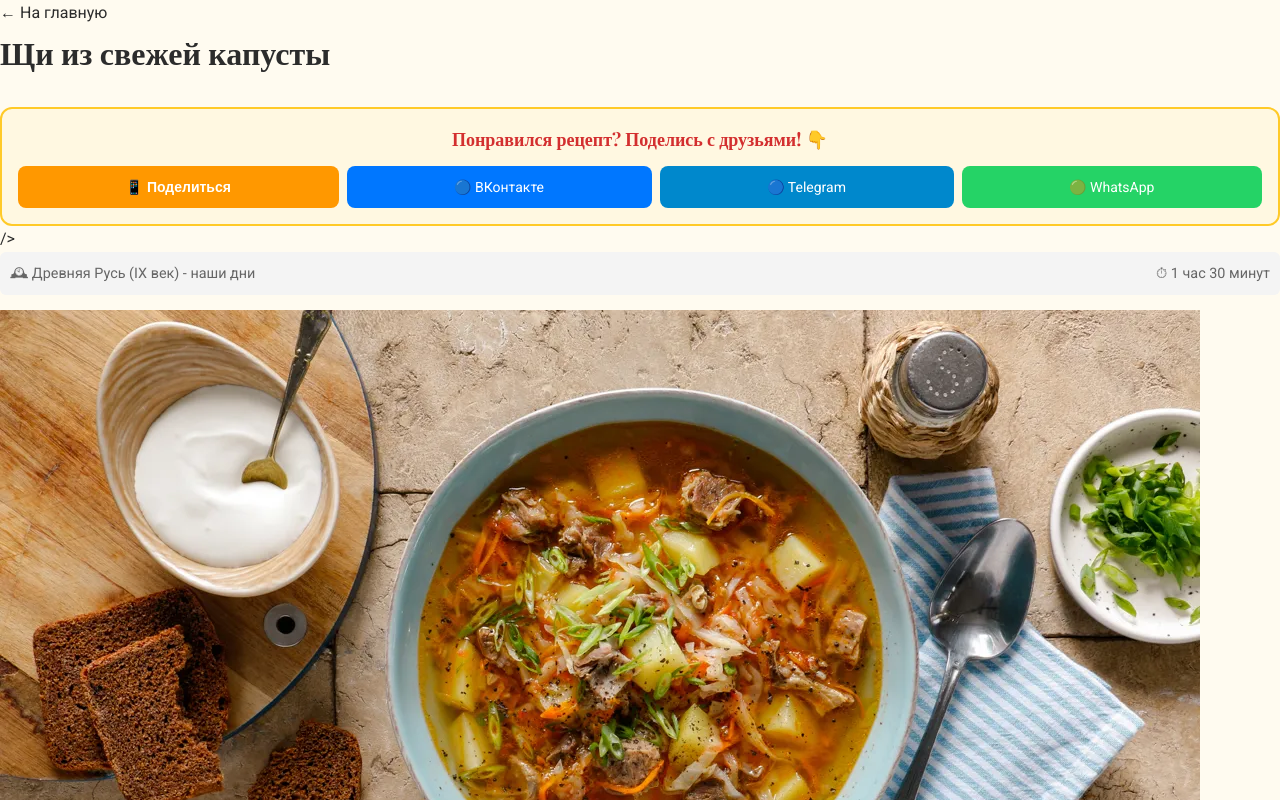
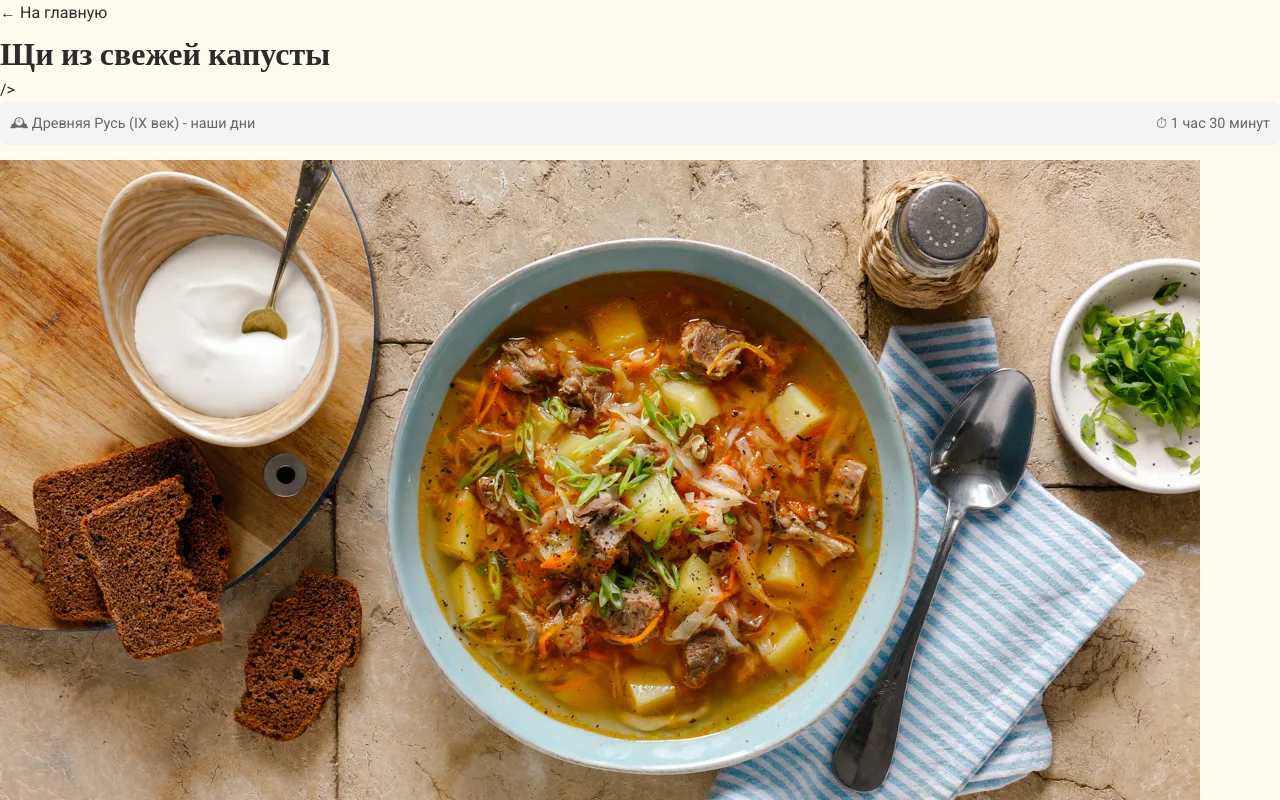
Before and after one commit to svideoproekt-ship-it/russka-kuhnya-9551, a React (Vite) app: page /recipe/1 in a window 1280 px wide. Shown: the top 800 px of the page. Built offline with nearby package versions, Linux system fonts and the light colour scheme; a web font is replaced by a local one.

Commit message:
Fix syntax error in RecipePage

```diff
--- a/src/pages/RecipePage.jsx
+++ b/src/pages/RecipePage.jsx
@@ -42,7 +42,7 @@ const RecipePage = () => {
       <div className="recipe-container">
         <h1>{recipe.title || recipe.name}</h1>
 
-        <ShareButtons title={recipe.title || recipe.name} />
+
         />
 
         <div className="recipe-meta">
```
